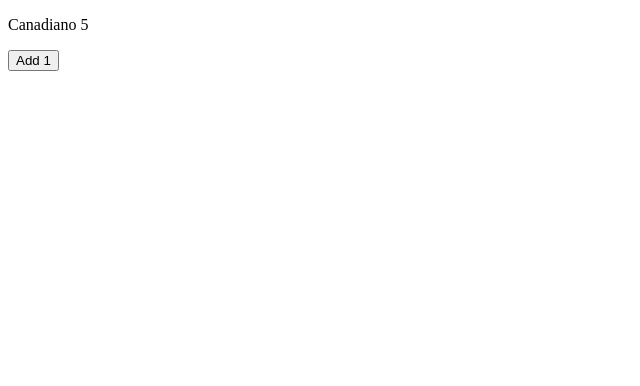
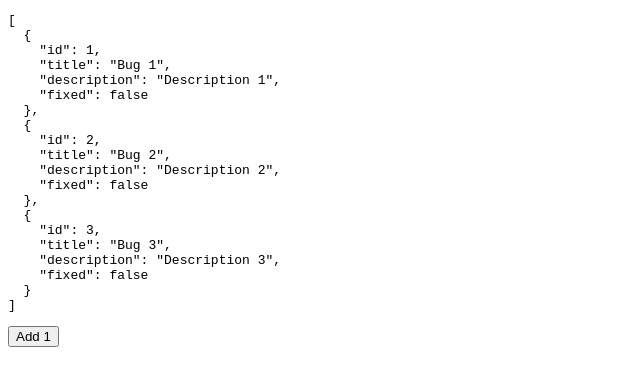
Before and after one commit to Gillesf31/back-to-react, a React (Vite) app: page / in a window 1280 px wide. Shown: the top 386 px of the page, without its empty margins (0-640 px from the left). Built offline with nearby package versions, Linux system fonts and the light colour scheme.

Commit message:
Try immer to update objects without spread operator

```diff
--- a/package.json
+++ b/package.json
@@ -10,6 +10,7 @@
   },
   "dependencies": {
     "bootstrap": "^5.2.3",
+    "immer": "^9.0.19",
     "react": "^18.2.0",
     "react-dom": "^18.2.0",
     "react-icons": "^4.7.1",
--- a/src/App.tsx
+++ b/src/App.tsx
@@ -1,24 +1,27 @@
+import produce from 'immer';
 import { useState } from 'react';
 import './App.css';
 
 function App() {
-  const [drink, setDrink] = useState({
-    title: 'Canadiano',
-    price: 5,
-  });
+  const [bugs, setBugs] = useState([
+    { id: 1, title: 'Bug 1', description: 'Description 1', fixed: false },
+    { id: 2, title: 'Bug 2', description: 'Description 2', fixed: false },
+    { id: 3, title: 'Bug 3', description: 'Description 3', fixed: false },
+  ]);
 
   const handleClick = () => {
-    setDrink({
-      ...drink,
-      price: drink.price + 1,
-    });
+    // setBugs(bugs.map((bug) => (bug.id === 1 ? { ...bug, fixed: true } : bug)));
+    setBugs(
+      produce(bugs, (draft) => {
+        const bug = draft.find((bug) => bug.id === 1);
+        if (bug) bug.fixed = true;
+      })
+    );
   };
 
   return (
     <>
-      <p>
-        {drink.title} {drink.price}
-      </p>
+      <pre>{JSON.stringify(bugs, null, 2)}</pre>
       <button onClick={handleClick}>Add 1</button>
     </>
   );
```
Also changed, not shown: 1 other file (tests, documents, lock files or other folders).
